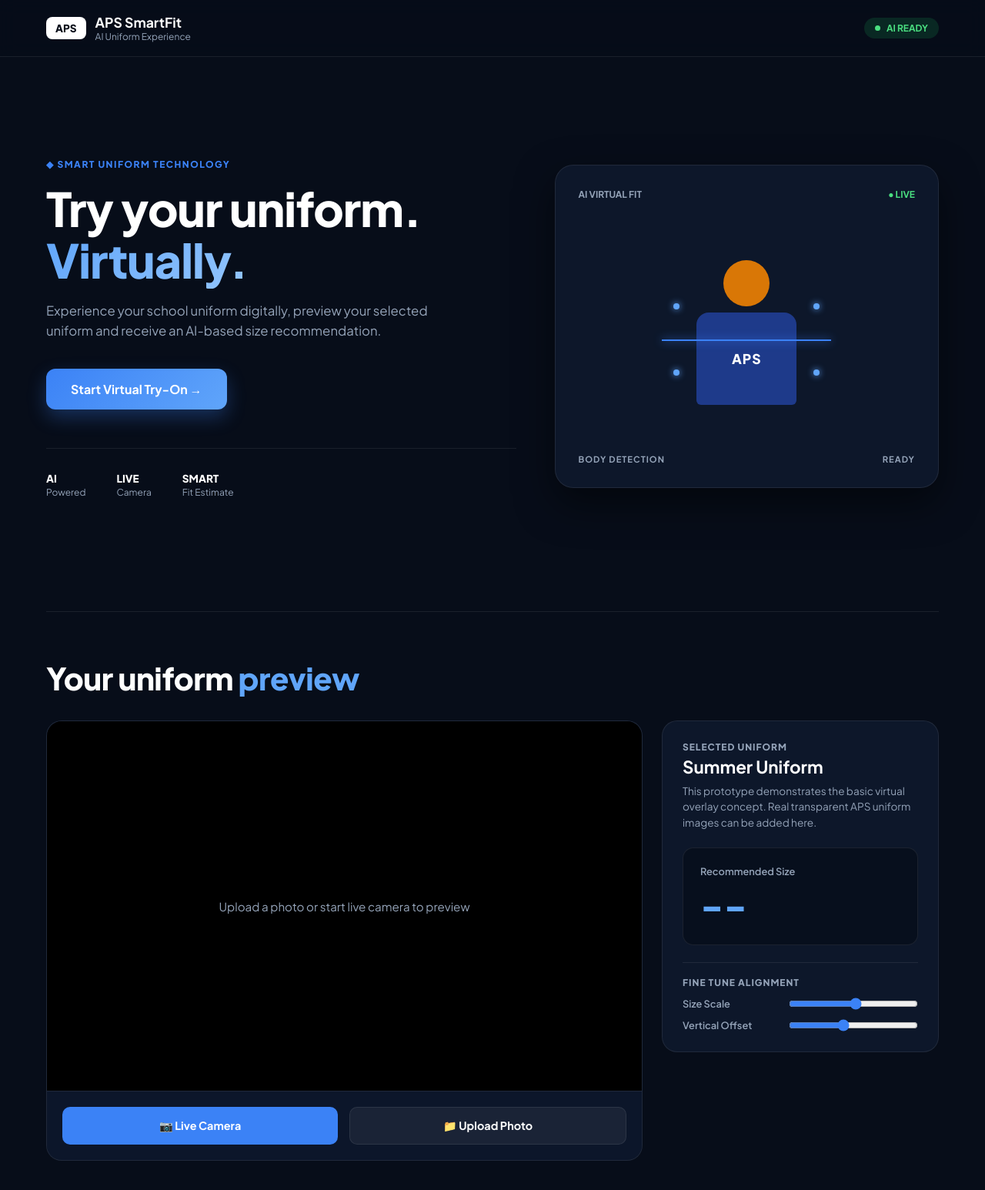
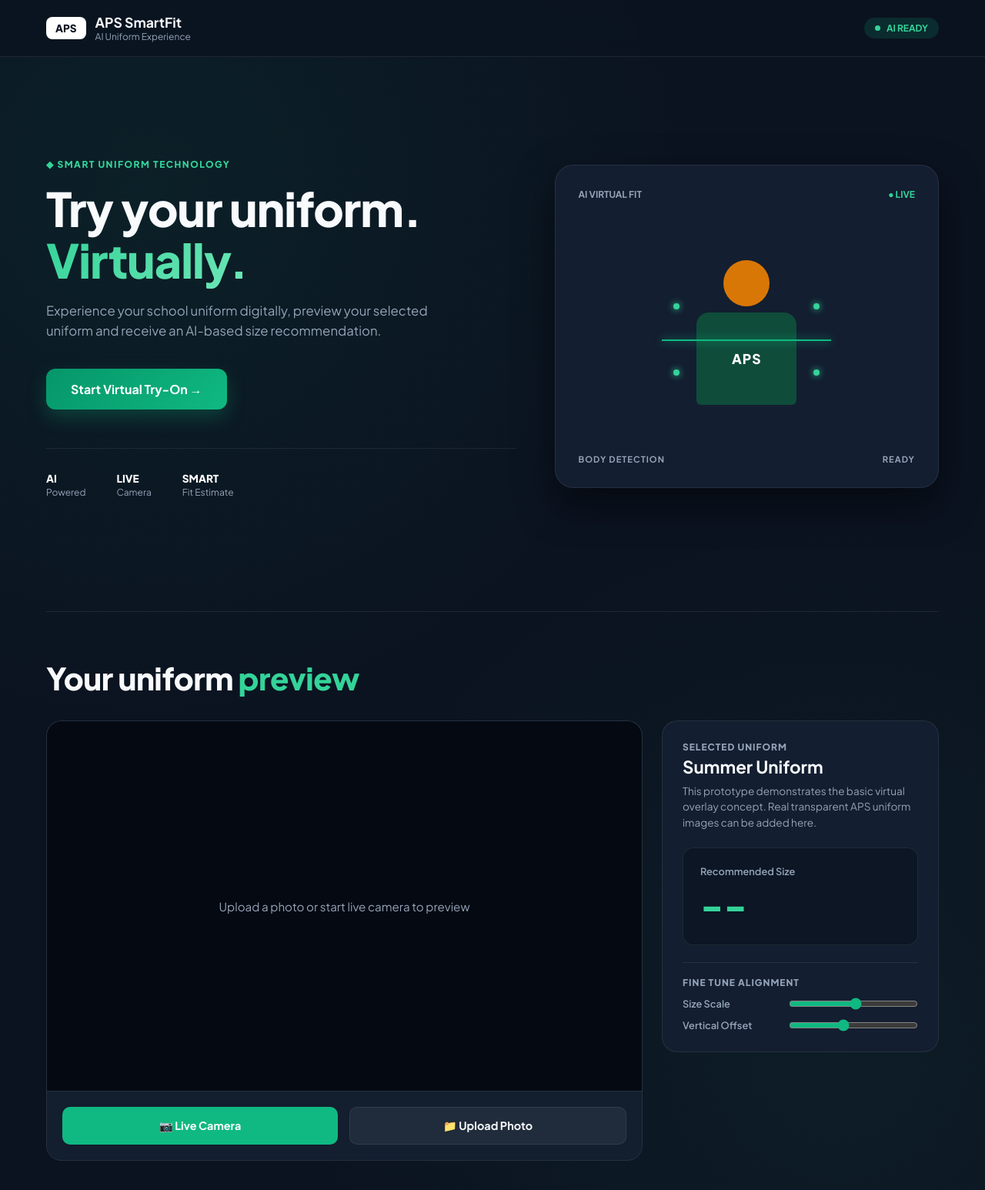
Before and after one commit to sharmaanshika9622-arch/APS-TRY-ON, a plain HTML site: page index.html in a window 1280 px wide. Shown: the top 1546 px of the page at 77% size. Drawn offline with Linux system fonts and the light colour scheme; a script that the page names is missing.

Commit message:
Update index.html

```diff
--- a/index.html
+++ b/index.html
@@ -5,22 +5,24 @@
   <meta name="viewport" content="width=device-width, initial-scale=1.0">
   <title>APS SmartFit AI - Virtual Uniform Experience</title>
 
+  <!-- MediaPipe Pose Engine -->
   <script src="https://cdn.jsdelivr.net/npm/@mediapipe/pose/pose.js" crossorigin="anonymous"></script>
   <script src="https://cdn.jsdelivr.net/npm/@mediapipe/camera_utils/camera_utils.js" crossorigin="anonymous"></script>
 
   <style>
     @import url('https://fonts.googleapis.com/css2?family=Plus+Jakarta+Sans:wght@400;500;600;700;800&display=swap');
 
+    /* UPDATED COLOR PALETTE: Deep Obsidian Navy & Vibrant Emerald */
     :root {
-      --bg-dark: #070d19;
-      --card-bg: #0d172a;
+      --bg-dark: #0b1320;              /* Rich deep slate navy background */
+      --card-bg: #131e30;              /* Smooth card background */
       --card-border: rgba(255, 255, 255, 0.08);
-      --accent-blue: #3b82f6;
-      --accent-gradient: linear-gradient(135deg, #3b82f6 0%, #60a5fa 100%);
-      --text-main: #ffffff;
+      --accent-green: #10b981;           /* Modern emerald accent */
+      --accent-light-green: #34d399;     /* Light green for text highlights */
+      --accent-gradient: linear-gradient(135deg, #059669 0%, #10b981 100%);
+      --text-main: #f8fafc;
       --text-muted: #94a3b8;
-      --green-badge: #4ade80;
-      --green-bg: rgba(34, 197, 94, 0.15);
+      --status-bg: rgba(16, 185, 129, 0.15);
     }
 
     * { box-sizing: border-box; margin: 0; padding: 0; }
@@ -30,6 +32,9 @@
     body {
       font-family: 'Plus Jakarta Sans', sans-serif;
       background-color: var(--bg-dark);
+      background-image:
+        radial-gradient(circle at 15% 15%, rgba(16, 185, 129, 0.08) 0%, transparent 40%),
+        radial-gradient(circle at 85% 85%, rgba(52, 211, 153, 0.05) 0%, transparent 40%);
       color: var(--text-main);
       min-height: 100vh;
       display: flex;
@@ -47,7 +52,7 @@
       align-items: center;
       padding: 18px 60px;
       border-bottom: 1px solid var(--card-border);
-      background: rgba(7, 13, 25, 0.85);
+      background: rgba(11, 19, 32, 0.85);
       backdrop-filter: blur(12px);
     }
 
@@ -59,7 +64,7 @@
 
     .logo-badge {
       background: #ffffff;
-      color: #070d19;
+      color: #0b1320;
       font-weight: 800;
       font-size: 0.85rem;
       padding: 6px 12px;
@@ -77,8 +82,8 @@
     }
 
     .status-pill {
-      background: var(--green-bg);
-      color: var(--green-badge);
+      background: var(--status-bg);
+      color: var(--accent-light-green);
       font-size: 0.75rem;
       font-weight: 700;
       padding: 6px 14px;
@@ -91,7 +96,7 @@
     .status-dot {
       width: 7px;
       height: 7px;
-      background: var(--green-badge);
+      background: var(--accent-light-green);
       border-radius: 50%;
     }
 
@@ -114,7 +119,7 @@
     }
 
     .tech-tag {
-      color: var(--accent-blue);
+      color: var(--accent-light-green);
       font-size: 0.75rem;
       font-weight: 800;
       letter-spacing: 1.5px;
@@ -131,7 +136,7 @@
     }
 
     .hero-heading span {
-      background: linear-gradient(135deg, #60a5fa 0%, #93c5fd 100%);
+      background: linear-gradient(135deg, #34d399 0%, #6ee7b7 100%);
       -webkit-background-clip: text;
       -webkit-text-fill-color: transparent;
     }
@@ -155,7 +160,7 @@
       font-weight: 700;
       font-size: 1rem;
       text-decoration: none;
-      box-shadow: 0 10px 25px rgba(59, 130, 246, 0.3);
+      box-shadow: 0 10px 25px rgba(16, 185, 129, 0.25);
       transition: all 0.25s ease;
       cursor: pointer;
       border: none;
@@ -163,7 +168,7 @@
 
     .btn-cta:hover {
       transform: translateY(-2px);
-      box-shadow: 0 15px 30px rgba(59, 130, 246, 0.45);
+      box-shadow: 0 15px 30px rgba(16, 185, 129, 0.4);
     }
 
     /* Hero Stats Bar */
@@ -230,7 +235,7 @@
     .avatar-body {
       width: 130px;
       height: 120px;
-      background: #1e3a8a;
+      background: #0f4c3a;
       border-radius: 16px 16px 6px 6px;
       display: flex;
       align-items: center;
@@ -245,8 +250,8 @@
       position: absolute;
       width: 220px;
       height: 2px;
-      background: var(--accent-blue);
-      box-shadow: 0 0 12px var(--accent-blue);
+      background: var(--accent-green);
+      box-shadow: 0 0 12px var(--accent-green);
       top: 55%;
     }
 
@@ -254,9 +259,9 @@
       position: absolute;
       width: 8px;
       height: 8px;
-      background: #60a5fa;
+      background: var(--accent-light-green);
       border-radius: 50%;
-      box-shadow: 0 0 8px #60a5fa;
+      box-shadow: 0 0 8px var(--accent-light-green);
     }
 
     .dot-tl { top: 30%; left: -30px; }
@@ -274,7 +279,6 @@
       letter-spacing: 1px;
     }
 
-
     /* DASHBOARD / TRY-ON APPLICATION SECTION */
     .app-section {
       padding: 60px 0 100px;
@@ -289,7 +293,7 @@
     }
 
     .section-title span {
-      color: #60a5fa;
+      color: var(--accent-light-green);
     }
 
     .grid-layout {
@@ -310,7 +314,7 @@
       position: relative;
       width: 100%;
       height: 480px;
-      background: #000000;
+      background: #050a12;
       display: flex;
       justify-content: center;
       align-items: center;
@@ -336,7 +340,7 @@
       gap: 15px;
       padding: 20px;
       border-top: 1px solid var(--card-border);
-      background: rgba(13, 23, 42, 0.6);
+      background: rgba(19, 30, 48, 0.6);
     }
 
     .btn {
@@ -355,8 +359,8 @@
       border: none;
     }
 
-    .btn-primary { background: var(--accent-blue); color: #ffffff; }
-    .btn-primary:hover { background: #2563eb; }
+    .btn-primary { background: var(--accent-green); color: #ffffff; }
+    .btn-primary:hover { background: #059669; }
 
     .btn-secondary {
       background: rgba(255, 255, 255, 0.06);
@@ -396,7 +400,7 @@
     }
 
     .size-recommend-box {
-      background: rgba(7, 13, 25, 0.7);
+      background: rgba(11, 19, 32, 0.7);
       border: 1px solid var(--card-border);
       border-radius: 14px;
       padding: 22px;
@@ -411,7 +415,7 @@
     .size-number {
       font-size: 3rem;
       font-weight: 800;
-      color: #60a5fa;
+      color: var(--accent-light-green);
       margin-top: 4px;
     }
 
@@ -434,7 +438,7 @@
 
     .slider-row input[type="range"] {
       width: 55%;
-      accent-color: var(--accent-blue);
+      accent-color: var(--accent-green);
       cursor: pointer;
     }
 
@@ -452,6 +456,7 @@
 </head>
 <body>
 
+  <!-- Navigation Bar -->
   <header>
     <div class="brand-logo">
       <div class="logo-badge">APS</div>
@@ -468,6 +473,7 @@
 
   <div class="container">
 
+    <!-- HERO LANDING SECTION -->
     <section class="hero-section">
       <div>
         <span class="tech-tag">◆ SMART UNIFORM TECHNOLOGY</span>
@@ -494,10 +500,11 @@
         </div>
       </div>
 
+      <!-- Right Graphic Card -->
       <div class="hero-card">
         <div class="card-header-bar">
           <span>AI VIRTUAL FIT</span>
-          <span style="color: var(--green-badge);">● LIVE</span>
+          <span style="color: var(--accent-light-green);">● LIVE</span>
         </div>
 
         <div class="avatar-graphic">
@@ -518,11 +525,13 @@
       </div>
     </section>
 
+    <!-- TRY-ON APPLICATION DASHBOARD SECTION -->
     <section class="app-section" id="tryon-app">
       <h2 class="section-title">Your uniform <span>preview</span></h2>
 
       <div class="grid-layout">
 
+        <!-- Interactive Canvas Card -->
         <div class="preview-card">
           <div class="viewport-box">
             <video id="webcam" playsinline style="display:none;"></video>
@@ -539,6 +548,7 @@
           </div>
         </div>
 
+        <!-- Sidebar Options -->
         <div class="sidebar-card">
           <div>
             <div class="sidebar-label">Selected Uniform</div>
@@ -553,6 +563,7 @@
             <div class="size-number" id="size-display">--</div>
           </div>
 
+          <!-- Real-time Fine Tune Controls -->
           <div class="adjustment-group">
             <div class="sidebar-label">Fine Tune Alignment</div>
             <div class="slider-row">
```
